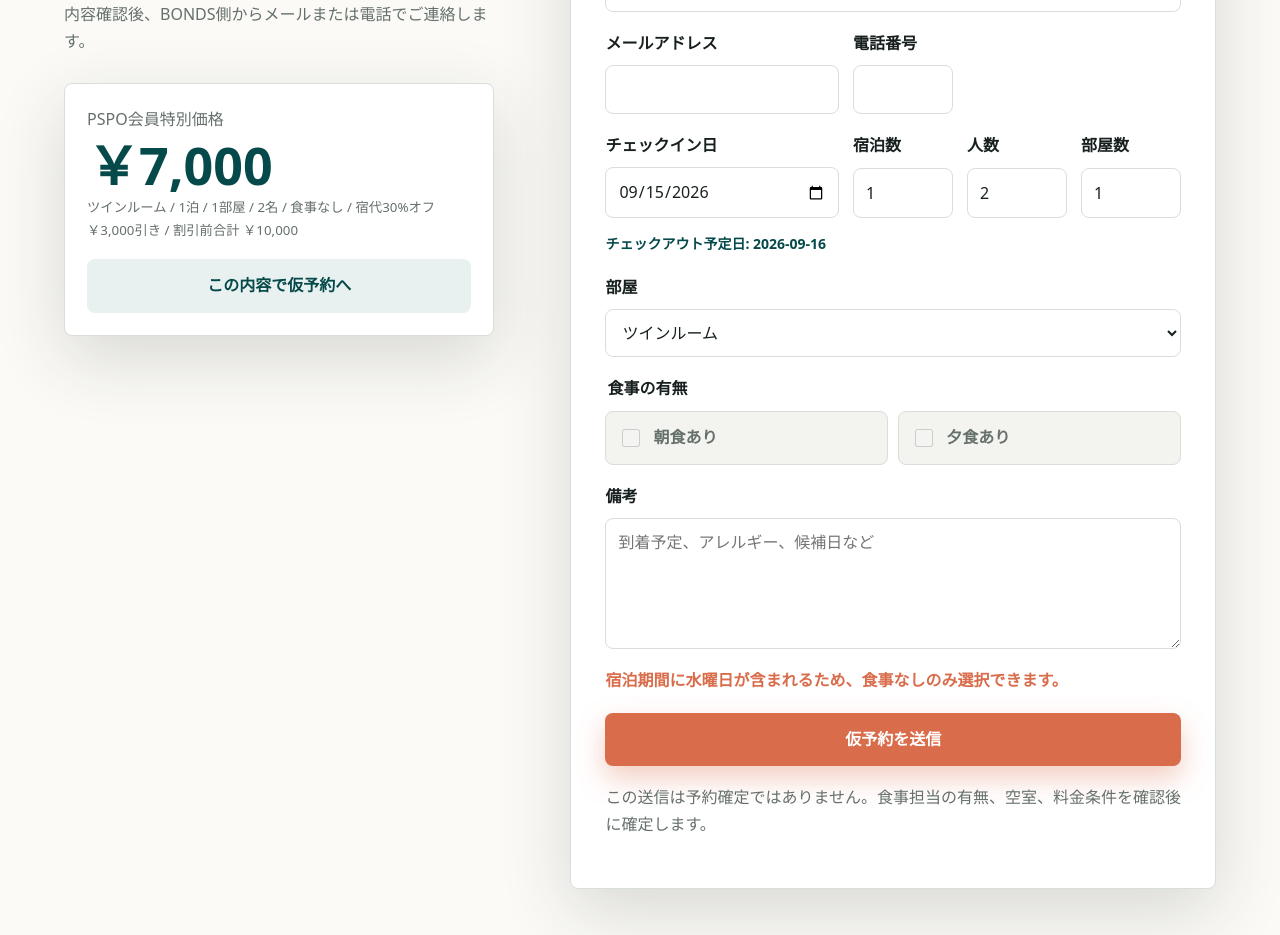
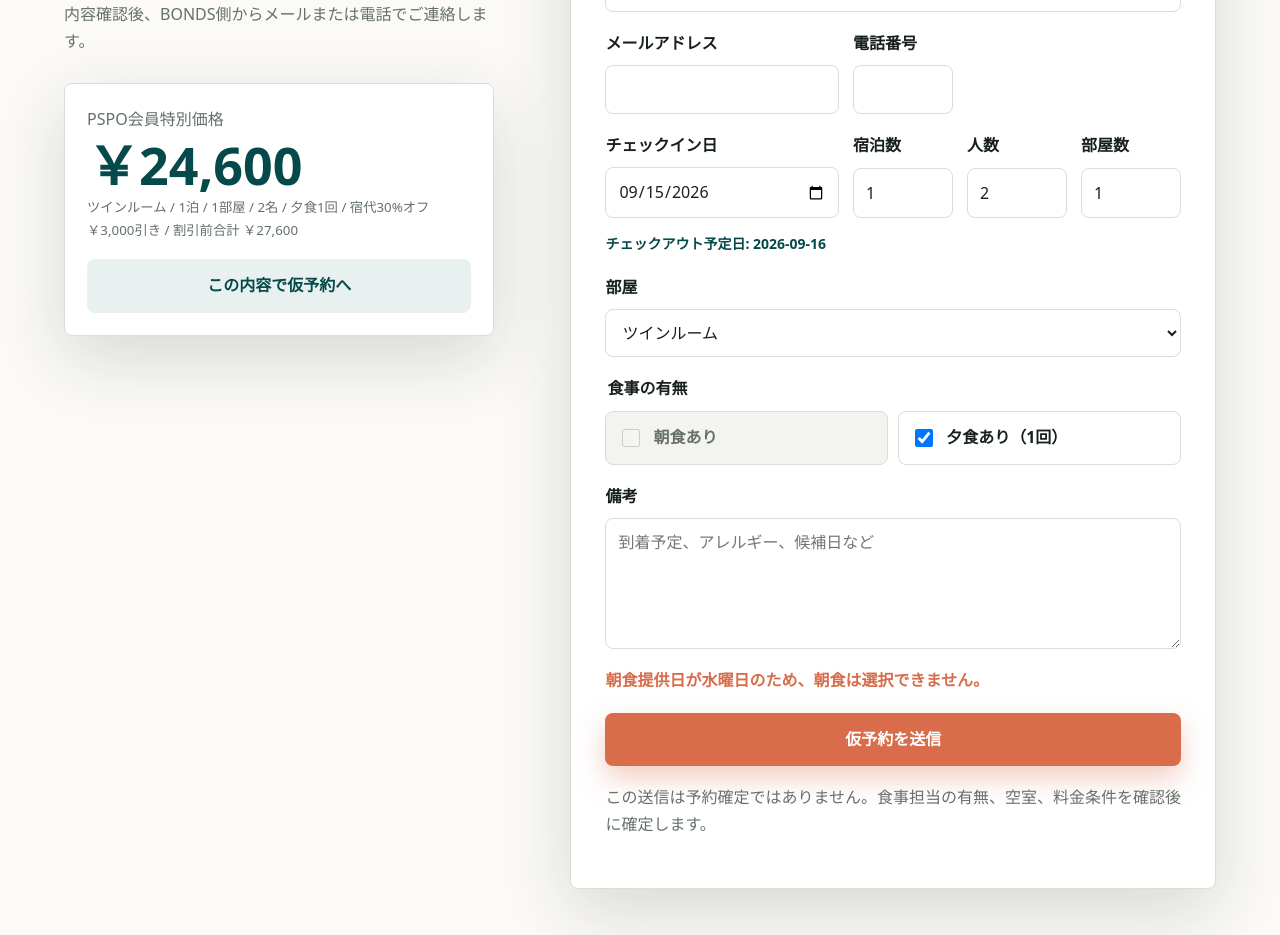
Before and after one commit to pspooffice/bonds-lp, a Next.js app: page / in a window 1280 px wide. Shown: the part 5160-6095 px from the top of the page. Built offline with nearby package versions, Linux system fonts and the light colour scheme.

Commit message:
Improve mobile pricing and meal availability

```diff
--- a/app/api/reservations/route.ts
+++ b/app/api/reservations/route.ts
@@ -17,6 +17,10 @@ type ReservationPayload = {
   discountedRoomSubtotal: number;
   breakfastSubtotal: number;
   dinnerSubtotal: number;
+  breakfastServiceCount?: number;
+  dinnerServiceCount?: number;
+  breakfastLabel?: string;
+  dinnerLabel?: string;
   preDiscountTotal: number;
   total: number;
   message?: string;
@@ -50,8 +54,8 @@ function mailBody(payload: ReservationPayload) {
     `宿代: ${yen.format(payload.roomSubtotal)}`,
     `PSPO会員割引: 宿代30%オフ（-${yen.format(payload.lodgingDiscount)}）`,
     `割引後宿代: ${yen.format(payload.discountedRoomSubtotal)}`,
-    `朝食: ${payload.breakfast ? `あり（${yen.format(payload.breakfastSubtotal)}）` : "なし"}`,
-    `夕食: ${payload.dinner ? `あり（${yen.format(payload.dinnerSubtotal)}）` : "なし"}`,
+    `朝食: ${payload.breakfastLabel || (payload.breakfast ? `あり（${yen.format(payload.breakfastSubtotal)}）` : "なし")}`,
+    `夕食: ${payload.dinnerLabel || (payload.dinner ? `あり（${yen.format(payload.dinnerSubtotal)}）` : "なし")}`,
     `割引前合計: ${yen.format(payload.preDiscountTotal)}`,
     `PSPO会員特別価格: ${yen.format(payload.total)}`,
     "",
--- a/app/reservation-page.tsx
+++ b/app/reservation-page.tsx
@@ -138,24 +138,29 @@ function clamp(value: number, min: number, max: number) {
   return Math.min(Math.max(value, min), max);
 }
 
-function isMealUnavailableForStay(checkInDate: string, nights: number) {
-  if (!checkInDate) return false;
+function isUnavailableWeekday(date: Date) {
+  return CONFIG.mealUnavailableWeekdays.includes(date.getDay());
+}
+
+function serviceCount(checkInDate: string, nights: number, service: "breakfast" | "dinner") {
+  if (!checkInDate) return 0;
   const start = parseLocalDate(checkInDate);
+  const firstOffset = service === "breakfast" ? 1 : 0;
+  const lastOffset = service === "breakfast" ? nights : nights - 1;
+  let available = 0;
 
-  for (let offset = 0; offset <= nights; offset += 1) {
+  for (let offset = firstOffset; offset <= lastOffset; offset += 1) {
     const serviceDate = addDays(start, offset);
-    if (CONFIG.mealUnavailableWeekdays.includes(serviceDate.getDay())) {
-      return true;
-    }
+    if (!isUnavailableWeekday(serviceDate)) available += 1;
   }
 
-  return false;
+  return available;
 }
 
-function mealLabel(wantsBreakfast: boolean, wantsDinner: boolean) {
-  if (wantsBreakfast && wantsDinner) return "朝食あり・夕食あり";
-  if (wantsBreakfast) return "朝食あり";
-  if (wantsDinner) return "夕食あり";
+function mealLabel(wantsBreakfast: boolean, wantsDinner: boolean, breakfastCount: number, dinnerCount: number) {
+  if (wantsBreakfast && wantsDinner) return `朝食${breakfastCount}回・夕食${dinnerCount}回`;
+  if (wantsBreakfast) return `朝食${breakfastCount}回`;
+  if (wantsDinner) return `夕食${dinnerCount}回`;
   return "食事なし";
 }
 
@@ -183,23 +188,38 @@ export default function ReservationPage() {
   const maxGuests = selectedRoom.maxGuests * boundedRoomCount;
   const boundedGuests = clamp(guests || minGuests, minGuests, maxGuests);
   const checkoutDate = checkInDate ? formatDate(addDays(parseLocalDate(checkInDate), boundedNights)) : "";
-  const mealsUnavailable = isMealUnavailableForStay(checkInDate, boundedNights);
-  const wantsBreakfast = breakfast && !mealsUnavailable;
-  const wantsDinner = dinner && !mealsUnavailable;
+  const breakfastServiceCount = serviceCount(checkInDate, boundedNights, "breakfast");
+  const dinnerServiceCount = serviceCount(checkInDate, boundedNights, "dinner");
+  const breakfastUnavailable = breakfastServiceCount === 0;
+  const dinnerUnavailable = dinnerServiceCount === 0;
+  const wantsBreakfast = breakfast && !breakfastUnavailable;
+  const wantsDinner = dinner && !dinnerUnavailable;
   const roomSubtotal =
     (selectedRoom.perRoom ? selectedRoom.basePrice * boundedRoomCount : selectedRoom.basePrice * boundedGuests) *
     boundedNights;
   const lodgingDiscount = Math.round(roomSubtotal * (CONFIG.lodgingDiscountPercent / 100));
   const discountedRoomSubtotal = roomSubtotal - lodgingDiscount;
-  const breakfastSubtotal = wantsBreakfast ? CONFIG.breakfastPricePerPerson * boundedGuests * boundedNights : 0;
-  const dinnerSubtotal = wantsDinner ? CONFIG.dinnerPricePerPerson * boundedGuests * boundedNights : 0;
+  const breakfastSubtotal = wantsBreakfast ? CONFIG.breakfastPricePerPerson * boundedGuests * breakfastServiceCount : 0;
+  const dinnerSubtotal = wantsDinner ? CONFIG.dinnerPricePerPerson * boundedGuests * dinnerServiceCount : 0;
   const mealSubtotal = breakfastSubtotal + dinnerSubtotal;
   const preDiscountTotal = roomSubtotal + mealSubtotal;
   const total = discountedRoomSubtotal + mealSubtotal;
   const priceSummary = `${selectedRoom.name} / ${boundedNights}泊 / ${boundedRoomCount}部屋 / ${boundedGuests}名 / ${mealLabel(
     wantsBreakfast,
-    wantsDinner
+    wantsDinner,
+    breakfastServiceCount,
+    dinnerServiceCount
   )} / 宿代30%オフ ${yen.format(lodgingDiscount)}引き / 割引前合計 ${yen.format(preDiscountTotal)}`;
+  const breakfastLabel = wantsBreakfast ? `あり（${breakfastServiceCount}回 / ${yen.format(breakfastSubtotal)}）` : "なし";
+  const dinnerLabel = wantsDinner ? `あり（${dinnerServiceCount}回 / ${yen.format(dinnerSubtotal)}）` : "なし";
+  const mealNotice = [
+    breakfastUnavailable ? "朝食提供日が水曜日のため、朝食は選択できません。" : "",
+    dinnerUnavailable ? "夕食提供日が水曜日のため、夕食は選択できません。" : "",
+    wantsBreakfast && breakfastServiceCount < boundedNights ? `朝食は水曜日を除く${breakfastServiceCount}回分で計算します。` : "",
+    wantsDinner && dinnerServiceCount < boundedNights ? `夕食は水曜日を除く${dinnerServiceCount}回分で計算します。` : ""
+  ]
+    .filter(Boolean)
+    .join(" ");
 
   function selectRoom(nextRoomId: string) {
     const nextRoom = CONFIG.rooms.find((room) => room.id === nextRoomId) ?? CONFIG.rooms[0];
@@ -242,8 +262,8 @@ export default function ReservationPage() {
       `宿代: ${yen.format(roomSubtotal)}`,
       `PSPO会員割引: 宿代30%オフ（-${yen.format(lodgingDiscount)}）`,
       `割引後宿代: ${yen.format(discountedRoomSubtotal)}`,
-      `朝食: ${wantsBreakfast ? `あり（${yen.format(breakfastSubtotal)}）` : "なし"}`,
-      `夕食: ${wantsDinner ? `あり（${yen.format(dinnerSubtotal)}）` : "なし"}`,
+      `朝食: ${breakfastLabel}`,
+      `夕食: ${dinnerLabel}`,
       `割引前合計: ${yen.format(preDiscountTotal)}`,
       `PSPO会員特別価格: ${yen.format(total)}`,
       "",
@@ -276,6 +296,10 @@ export default function ReservationPage() {
       discountedRoomSubtotal,
       breakfastSubtotal,
       dinnerSubtotal,
+      breakfastServiceCount,
+      dinnerServiceCount,
+      breakfastLabel,
+      dinnerLabel,
       preDiscountTotal,
       total,
       message
@@ -560,25 +584,25 @@ export default function ReservationPage() {
             </div>
             <fieldset className="choice-group">
               <legend>食事の有無</legend>
-              <label className={mealsUnavailable ? "disabled" : ""}>
+              <label className={breakfastUnavailable ? "disabled" : ""}>
                 <input
                   type="checkbox"
                   name="breakfast"
                   checked={wantsBreakfast}
-                  disabled={mealsUnavailable}
+                  disabled={breakfastUnavailable}
                   onChange={(event) => setBreakfast(event.target.checked)}
                 />
-                <span>朝食あり</span>
+                <span>朝食あり{breakfastServiceCount > 0 ? `（${breakfastServiceCount}回）` : ""}</span>
               </label>
-              <label className={mealsUnavailable ? "disabled" : ""}>
+              <label className={dinnerUnavailable ? "disabled" : ""}>
                 <input
                   type="checkbox"
                   name="dinner"
                   checked={wantsDinner}
-                  disabled={mealsUnavailable}
+                  disabled={dinnerUnavailable}
                   onChange={(event) => setDinner(event.target.checked)}
                 />
-                <span>夕食あり</span>
+                <span>夕食あり{dinnerServiceCount > 0 ? `（${dinnerServiceCount}回）` : ""}</span>
               </label>
             </fieldset>
             <div className="price-box mobile-price" aria-live="polite">
@@ -598,7 +622,7 @@ export default function ReservationPage() {
               />
             </div>
             <p className={`form-alert ${submitState === "sent" ? "success" : ""}`} role="status">
-              {mealsUnavailable ? "宿泊期間に水曜日が含まれるため、食事なしのみ選択できます。" : submitMessage}
+              {mealNotice || submitMessage}
             </p>
             <button className="button primary submit-button" type="submit" disabled={submitState === "sending"}>
               {submitState === "sending" ? "送信中" : "仮予約を送信"}
@@ -613,6 +637,18 @@ export default function ReservationPage() {
         <span>〒791-4503 愛媛県松山市長師55</span>
         <span>TEL: 070-2294-6159</span>
       </footer>
+      <div className="mobile-price-bar" aria-live="polite">
+        <div>
+          <span>PSPO会員特別価格</span>
+          <strong>{yen.format(total)}</strong>
+        </div>
+        <button
+          type="button"
+          onClick={() => document.querySelector("#reservationForm")?.scrollIntoView({ behavior: "smooth" })}
+        >
+          仮予約へ
+        </button>
+      </div>
     </>
   );
 }
--- a/styles.css
+++ b/styles.css
@@ -573,6 +573,10 @@ h3 {
   display: none;
 }
 
+.mobile-price-bar {
+  display: none;
+}
+
 .request-form {
   display: grid;
   gap: 18px;
@@ -714,6 +718,10 @@ textarea:focus {
 }
 
 @media (max-width: 680px) {
+  body {
+    padding-bottom: 88px;
+  }
+
   .site-header {
     align-items: flex-start;
     flex-direction: column;
@@ -773,6 +781,51 @@ textarea:focus {
     box-shadow: 0 12px 36px rgba(28, 39, 36, 0.12);
   }
 
+  .mobile-price-bar {
+    position: fixed;
+    z-index: 30;
+    left: 0;
+    right: 0;
+    bottom: 0;
+    display: flex;
+    align-items: center;
+    justify-content: space-between;
+    gap: 12px;
+    padding: 10px 14px calc(10px + env(safe-area-inset-bottom));
+    background: rgba(255, 255, 255, 0.96);
+    border-top: 1px solid var(--line);
+    box-shadow: 0 -10px 34px rgba(28, 39, 36, 0.14);
+    backdrop-filter: blur(16px);
+  }
+
+  .mobile-price-bar span,
+  .mobile-price-bar strong {
+    display: block;
+    line-height: 1.2;
+  }
+
+  .mobile-price-bar span {
+    color: var(--muted);
+    font-size: 12px;
+    font-weight: 800;
+  }
+
+  .mobile-price-bar strong {
+    color: var(--teal-dark);
+    font-size: 24px;
+  }
+
+  .mobile-price-bar button {
+    min-width: 104px;
+    min-height: 44px;
+    color: #fff;
+    background: var(--coral);
+    border: 0;
+    border-radius: 8px;
+    cursor: pointer;
+    font-weight: 800;
+  }
+
   .form-row.compact,
   .choice-group {
     grid-template-columns: 1fr;
```
Also changed, not shown: 1 other file (tests, documents, lock files or other folders).
